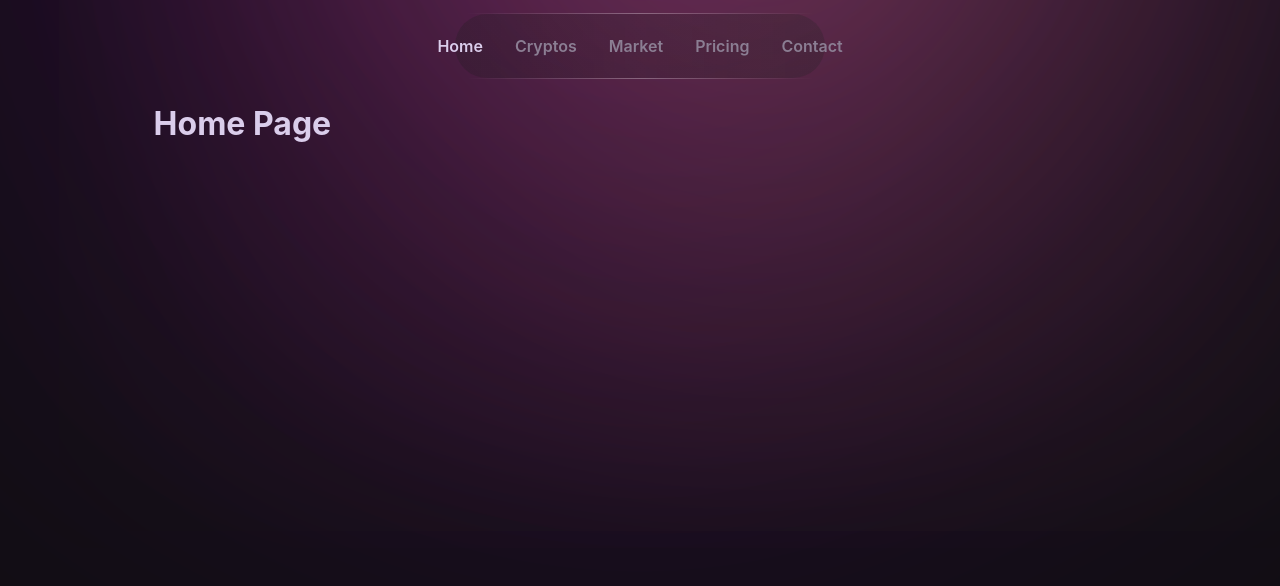
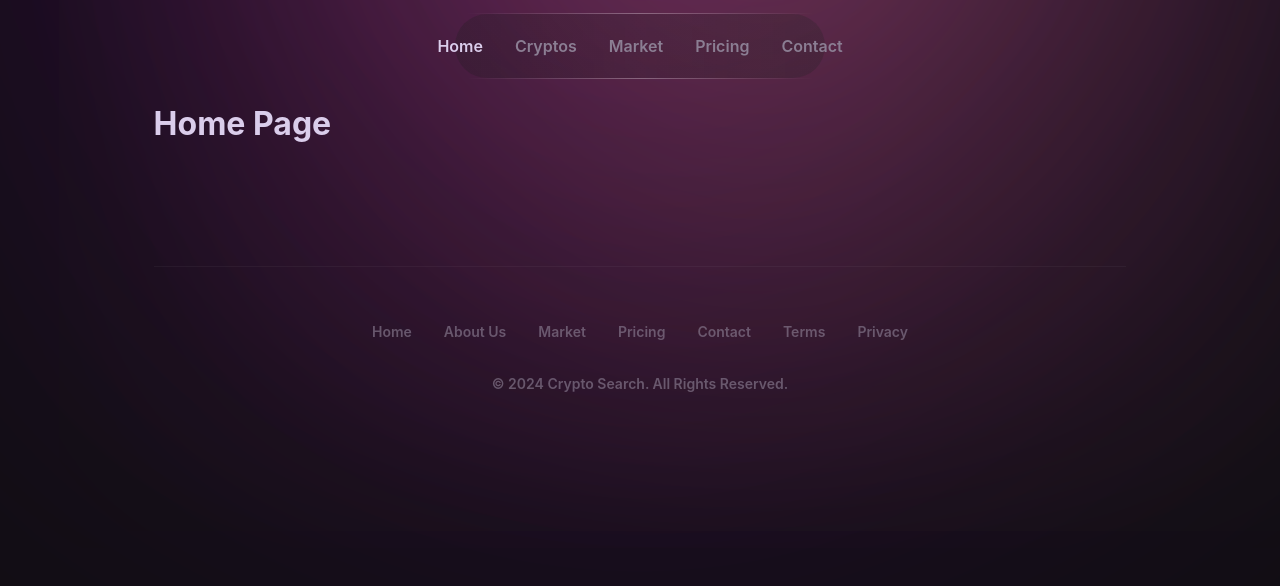
Before and after one commit to felipelourencosilva/cripto-search, a React (Vite) app: page / in a window 1280 px wide. Shown: the top 586 px of the page. Built offline with nearby package versions, Linux system fonts and the light colour scheme.

Commit message:
add: footer implementation

```diff
--- /dev/null
+++ b/src/components/Footer/index.jsx
@@ -0,0 +1,36 @@
+import { Link } from "react-router-dom";
+import "./styles.css";
+
+export default function Footer() {
+    return (
+        <footer>
+            <div className="footer-line"></div>
+            <div className="footer-links">
+                <ul>
+                    <li>
+                        <Link to="/">Home</Link>
+                    </li>
+                    <li>
+                        <Link to="/">About Us</Link>
+                    </li>
+                    <li>
+                        <Link to="/market">Market</Link>
+                    </li>
+                    <li>
+                        <Link to="/prices">Pricing</Link>
+                    </li>
+                    <li>
+                        <Link to="/">Contact</Link>
+                    </li>
+                    <li>
+                        <Link to="/">Terms</Link>
+                    </li>
+                    <li>
+                        <Link to="/">Privacy</Link>
+                    </li>
+                </ul>
+            </div>
+            <p>&copy; 2024 Crypto Search. All Rights Reserved.</p>
+        </footer>
+    );
+}
--- /dev/null
+++ b/src/components/Footer/styles.css
@@ -0,0 +1,42 @@
+footer {
+    width: 100%;
+    display: flex;
+    flex-direction: column;
+    align-items: center;
+}
+
+.footer-links ul{
+    display: flex;
+    align-items: center;
+    justify-content: center;
+    list-style: none;
+    gap: 32px;
+    padding: 0;
+}
+.footer-line{
+    width: 100%;
+    height: 1px;
+    background: hsla(217, 10%, 84%, 0.05);
+    margin-bottom: 36px;
+    margin-top: 96px;
+}
+
+.footer-links ul li a{
+    color: #8b7e93a1;
+    text-decoration: none;
+    font-size: 14px;
+    font-weight: 600;
+    transition: color 0.3s;
+    margin-bottom: 24px;
+}
+
+.footer-links ul li a:hover{
+    color: #dacdeb88;
+}
+
+footer p {
+    color: #8b7e93a1;
+    font-size: 14px;
+    font-weight: 600;
+    margin-bottom: 98px;
+}
--- a/src/components/Layout/index.jsx
+++ b/src/components/Layout/index.jsx
@@ -1,11 +1,13 @@
 import { Outlet } from "react-router-dom";
 import NavBar from "../NavBar";
+import Footer from "../Footer";
 
 export default function Layout() {
   return (
     <div>
       <NavBar />
       <Outlet />
+      <Footer />
     </div>
   );
 }
--- a/src/components/NavBar/index.jsx
+++ b/src/components/NavBar/index.jsx
@@ -7,7 +7,6 @@ export default function NavBar() {
     <div className="navbar-container">
         <div className="navbar-line1"></div>
         <nav className="navbar">
-
             <ul>
                 <li>
                     <Link id={location.pathname === "/" ? "selected-path" : ""} to="/">Home</Link>
```
